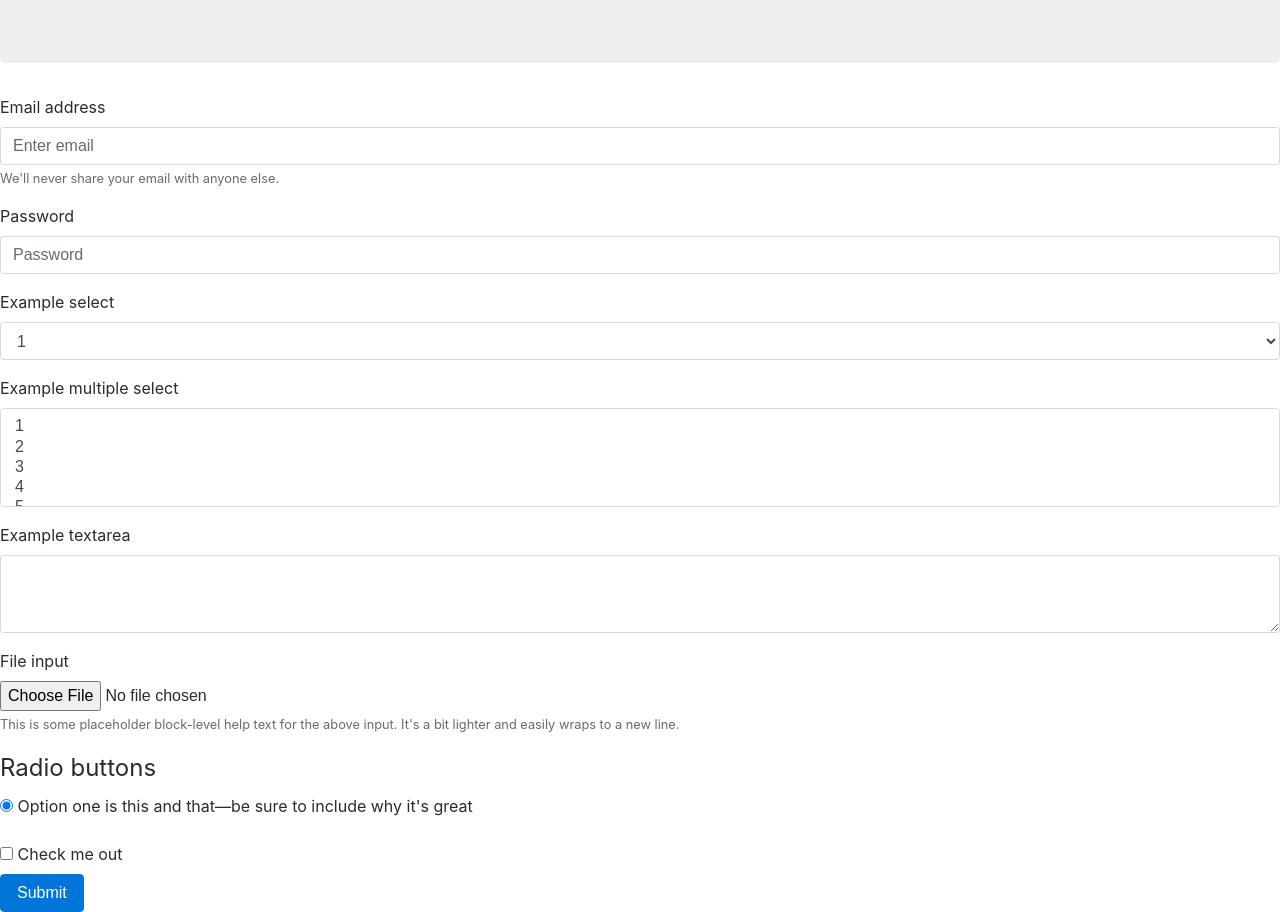
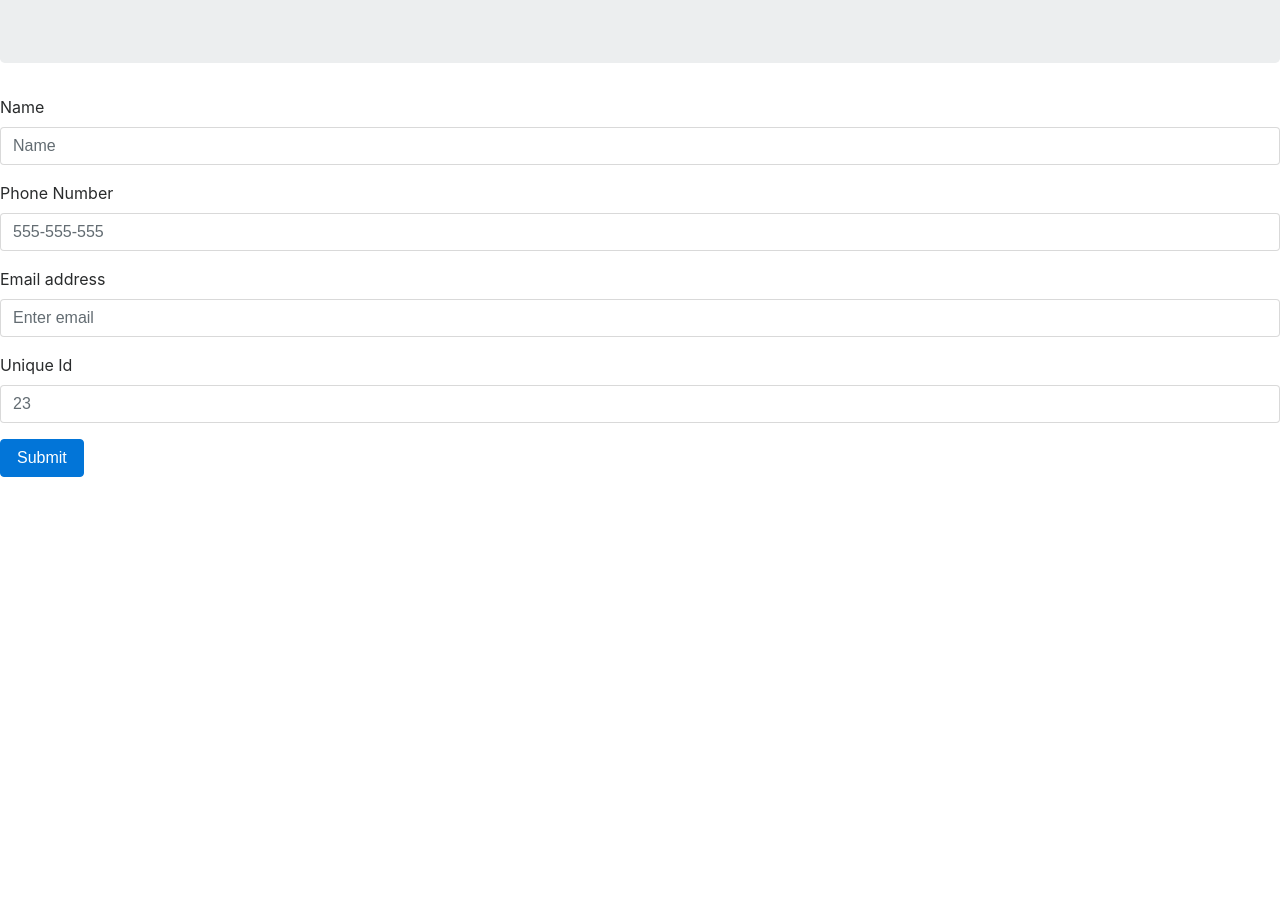
Before and after one commit to fermentationist/hot-restaurant, a website: page reservations.html in a window 1280 px wide. Shown: the part 300-1212 px from the top of the page. After the commit the page ends 800 px from the top, so only its background shows below. Drawn offline with nearby package versions, Linux system fonts and the light colour scheme.

Commit message:
basic reservations page

```diff
--- a/reservations.html
+++ b/reservations.html
@@ -19,57 +19,20 @@
 
 <form>
   <div class="form-group">
+    <label for="nameInput">Name</label>
+    <input type="input" class="form-control" id="nameInput"  placeholder="Name">
+  </div>
+  <div class="form-group">
+    <label for="phoneNumber">Phone Number</label>
+    <input type="input" class="form-control" id="phoneNumber" placeholder="555-555-555">
+  </div>
+    <div class="form-group">
     <label for="exampleInputEmail1">Email address</label>
     <input type="email" class="form-control" id="exampleInputEmail1" aria-describedby="emailHelp" placeholder="Enter email">
-    <small id="emailHelp" class="form-text text-muted">We'll never share your email with anyone else.</small>
   </div>
   <div class="form-group">
-    <label for="exampleInputPassword1">Password</label>
-    <input type="password" class="form-control" id="exampleInputPassword1" placeholder="Password">
-  </div>
-  <div class="form-group">
-    <label for="exampleSelect1">Example select</label>
-    <select class="form-control" id="exampleSelect1">
-      <option>1</option>
-      <option>2</option>
-      <option>3</option>
-      <option>4</option>
-      <option>5</option>
-    </select>
-  </div>
-  <div class="form-group">
-    <label for="exampleSelect2">Example multiple select</label>
-    <select multiple class="form-control" id="exampleSelect2">
-      <option>1</option>
-      <option>2</option>
-      <option>3</option>
-      <option>4</option>
-      <option>5</option>
-    </select>
-  </div>
-  <div class="form-group">
-    <label for="exampleTextarea">Example textarea</label>
-    <textarea class="form-control" id="exampleTextarea" rows="3"></textarea>
-  </div>
-  <div class="form-group">
-    <label for="exampleInputFile">File input</label>
-    <input type="file" class="form-control-file" id="exampleInputFile" aria-describedby="fileHelp">
-    <small id="fileHelp" class="form-text text-muted">This is some placeholder block-level help text for the above input. It's a bit lighter and easily wraps to a new line.</small>
-  </div>
-  <fieldset class="form-group">
-    <legend>Radio buttons</legend>
-    <div class="form-check">
-      <label class="form-check-label">
-        <input type="radio" class="form-check-input" name="optionsRadios" id="optionsRadios1" value="option1" checked>
-        Option one is this and that&mdash;be sure to include why it's great
-      </label>
-    </div>
-  </fieldset>
-  <div class="form-check">
-    <label class="form-check-label">
-      <input type="checkbox" class="form-check-input">
-      Check me out
-    </label>
+    <label for="uniqueId">Unique Id</label>
+    <input type="input" class="form-control" id="uniqueId" placeholder="23">
   </div>
   <button type="submit" class="btn btn-primary">Submit</button>
 </form>
```
